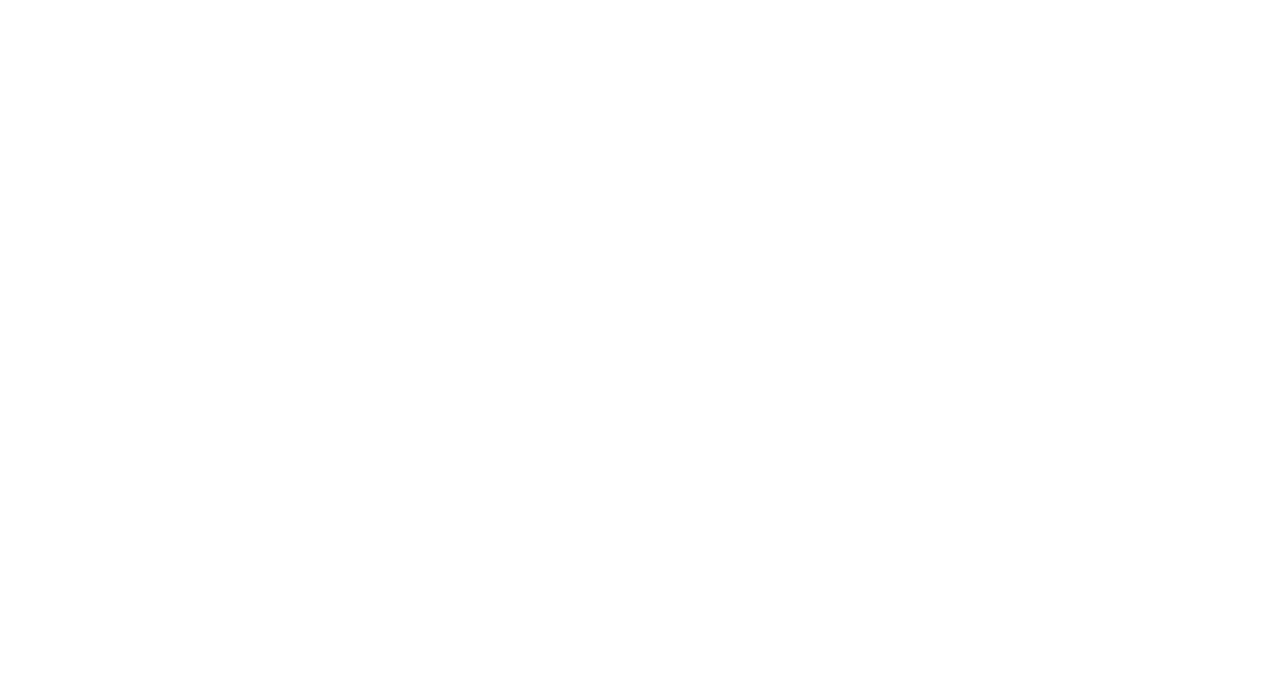
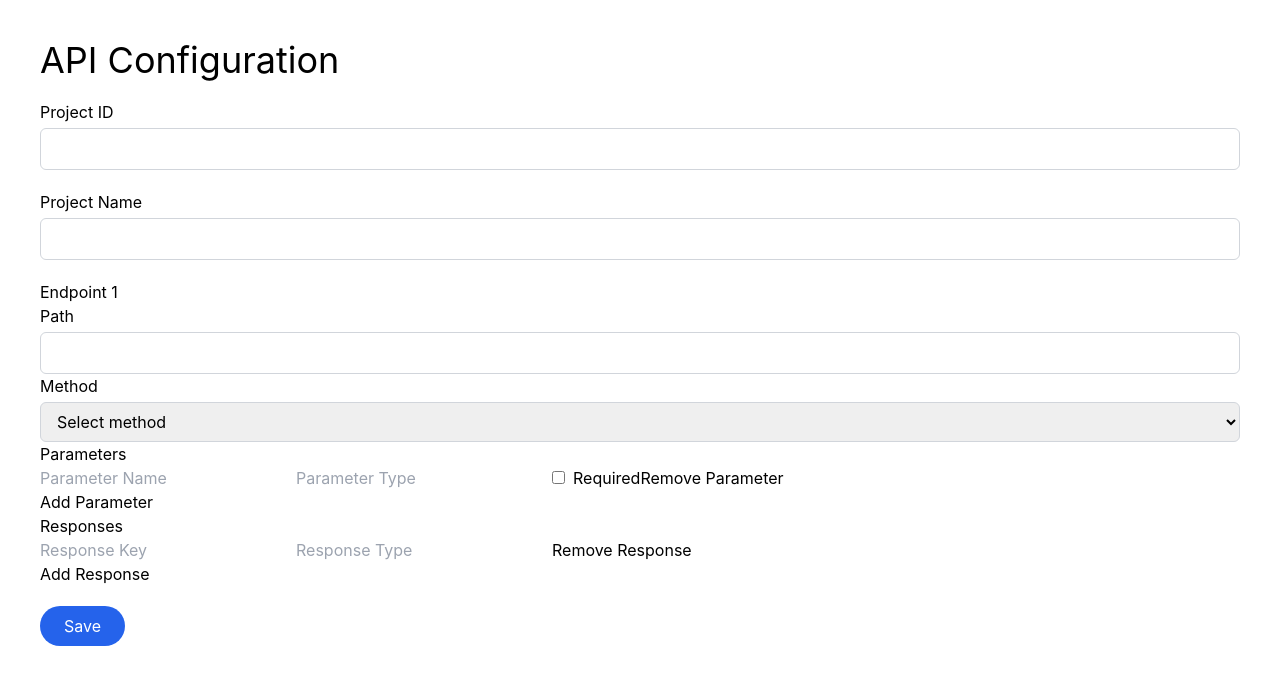
Before and after one commit to aradhyas8/API-Generator, a React (Create React App) app in the folder frontend/ai_api/: page /apiPage in a window 1280 px wide. Shown: the top 684 px of the page. Built offline with nearby package versions, Linux system fonts and the light colour scheme.

Commit message:
Fixing Project ID

```diff
--- a/frontend/ai_api/src/components/APIPage.js
+++ b/frontend/ai_api/src/components/APIPage.js
@@ -1,17 +1,8 @@
 import React, { useState } from 'react';
 import { useMutation, gql } from '@apollo/client';
 
-const CREATE_PROJECT_MUTATION = gql`
-    mutation createProject($name: String!, $description: String!) {
-        createProject(name: $name, description: $description) {
-            id
-            name
-        }
-    }
-`;
-
-const CREATE_API_CONFIG_MUTATION = gql`
-    mutation createApiConfig($projectId: ID!, $input: ApiConfigInput!) {
+const CREATE_API_CONFIG = gql`
+  mutation CreateApiConfig($projectId: ID!, $input: ApiConfigInput!) {
     createApiConfig(projectId: $projectId, input: $input) {
       id
       endpoints {
@@ -22,82 +13,248 @@
 `;
 
 function APIPage() {
-    const [createProject, { data }] = useMutation(CREATE_PROJECT_MUTATION);
-    const [createApiConfig] = useMutation(CREATE_API_CONFIG_MUTATION);
-    const [project, setProject] = useState({ name: '', description: '' });
   const [apiConfig, setApiConfig] = useState({
-        endpoints: [{
+    projectId: '',
+    projectName: '',
+    endpoints: [
+      {
         path: '',
         method: '',
-            response: [{
-                key: '',
-                type: '',
-                properties: [{
-                    key: '',
-                    type: ''
-                }]
-            }]
-        }]
+        parameters: [{ name: '', type: '', required: false }],
+        response: [{ key: '', type: '' }]
+      }
+    ]
   });
 
-    const handleProjectChange = (event) => {
-        setProject({
-            ...project,
-            [event.target.name]: event.target.value
+  const [createApiConfig] = useMutation(CREATE_API_CONFIG);
+
+  const handleInputChange = (event, index, field, subIndex) => {
+    const { name, value } = event.target;
+
+    setApiConfig((prevState) => {
+      const updatedConfig = { ...prevState };
+
+      if (subIndex !== undefined) {
+        updatedConfig.endpoints[index][field][subIndex][name] = value;
+      } else if (field) {
+        updatedConfig.endpoints[index][name] = value;
+      } else {
+        updatedConfig[name] = value;
+      }
+
+      return updatedConfig;
     });
   };
 
-    const handleApiConfigChange = (event, endpointIndex, responseIndex, propertyIndex) => {
-        const updatedApiConfig = { ...apiConfig };
-        if (propertyIndex !== undefined) {
-            updatedApiConfig.endpoints[endpointIndex].response[responseIndex].properties[propertyIndex][event.target.name] = event.target.value;
-        } else if (responseIndex !== undefined) {
-            updatedApiConfig.endpoints[endpointIndex].response[responseIndex][event.target.name] = event.target.value;
-        } else {
-            updatedApiConfig.endpoints[endpointIndex][event.target.name] = event.target.value;
-        }
-        setApiConfig(updatedApiConfig);
+  const addField = (index, field) => {
+    setApiConfig((prevState) => {
+      const updatedConfig = { ...prevState };
+      updatedConfig.endpoints[index][field].push({});
+
+      return updatedConfig;
+    });
   };
 
-    const handleProjectSubmit = (event) => {
-        event.preventDefault();
-        createProject({ variables: project });
+  const removeField = (index, field, subField) => {
+    setApiConfig((prevState) => {
+      const updatedConfig = { ...prevState };
+
+      if (subField) {
+        updatedConfig.endpoints[index][field].splice(subField, 1);
+      } else {
+        updatedConfig.endpoints.splice(index, 1);
+      }
+
+      return updatedConfig;
+    });
   };
 
-    const handleApiConfigSubmit = (event) => {
+  const handleSubmit = async (event) => {
     event.preventDefault();
-        createApiConfig({ variables: { projectId: data?.createProject?.id, input: apiConfig } });
+
+    try {
+      const response = await createApiConfig({
+        variables: {
+          projectId: apiConfig.projectId,
+          input: {
+            projectName: apiConfig.projectName,
+            endpoints: apiConfig.endpoints
+          }
+        }
+      });
+
+      console.log(response.data); // Handle the response as needed
+    } catch (error) {
+      console.error('Error:', error);
+      // Handle the error as needed
+    }
   };
 
   return (
     <div className="p-10">
-            {/* ... existing project creation form ... */}
-
-            {data?.createProject && (
-                <>
-                    <h1 className="text-4xl mb-5">API Configuration for {data.createProject.name}</h1>
-                    <form className="space-y-5" onSubmit={handleApiConfigSubmit}>
-                        {apiConfig.endpoints.map((endpoint, endpointIndex) => (
-                            <div key={endpointIndex}>
-                                {/* ... existing endpoint form fields ... */}
+      <h1 className="text-4xl mb-5">API Configuration</h1>
+      <form className="space-y-5" onSubmit={handleSubmit}>
+      <div>
+        <label htmlFor="projectId" className="block mb-1">
+          Project ID
+        </label>
+        <input
+          type="text"
+          id="projectId"
+          name="projectId"
+          value={apiConfig.projectId}
+          onChange={handleInputChange}
+          className="w-full px-3 py-2 border border-gray-300 rounded-md"
+          required
+        />
+      </div>
+      <div>
+        <label htmlFor="projectName" className="block mb-1">
+          Project Name
+        </label>
+        <input
+          type="text"
+          id="projectName"
+          name="projectName"
+          value={apiConfig.projectName}
+          onChange={handleInputChange}
+          className="w-full px-3 py-2 border border-gray-300 rounded-md"
+          required
+        />
+      </div>
+        {apiConfig.endpoints.map((endpoint, index) => (
+          <div key={index}>
+            <h3>Endpoint {index + 1}</h3>
+            <div>
+              <label htmlFor={`path-${index}`} className="block mb-1">
+                Path
+              </label>
+              <input
+                type="text"
+                id={`path-${index}`}
+                name={`path-${index}`}
+                value={endpoint.path}
+                onChange={(e) => handleInputChange(e, index, 'endpoints', 'path')}
+                className="w-full px-3 py-2 border border-gray-300 rounded-md"
+                required
+              />
+            </div>
+            <div>
+              <label htmlFor={`method-${index}`} className="block mb-1">
+                Method
+              </label>
+              <select
+                id={`method-${index}`}
+                name={`method-${index}`}
+                value={endpoint.method}
+                onChange={(e) => handleInputChange(e, index, 'endpoints', 'method')}
+                className="w-full px-3 py-2 border border-gray-300 rounded-md"
+                required
+              >
+                <option value="">Select method</option>
+                <option value="GET">GET</option>
+                <option value="POST">POST</option>
+                <option value="PUT">PUT</option>
+                <option value="DELETE">DELETE</option>
+              </select>
+            </div>
+            <div>
+              <h4>Parameters</h4>
+              {endpoint.parameters.map((param, paramIndex) => (
+                <div key={paramIndex}>
+                  <input
+                    type="text"
+                    name={`paramName-${index}-${paramIndex}`}
+                    placeholder="Parameter Name"
+                    value={param.name}
+                    onChange={(e) =>
+                      handleInputChange(e, index, 'parameters', paramIndex, 'name')
+                    }
+                    className="mr-2"
+                  />
+                  <input
+                    type="text"
+                    name={`paramType-${index}-${paramIndex}`}
+                    placeholder="Parameter Type"
+                    value={param.type}
+                    onChange={(e) =>
+                      handleInputChange(e, index, 'parameters', paramIndex, 'type')
+                    }
+                    className="mr-2"
+                  />
+                  <input
+                    type="checkbox"
+                    name={`paramRequired-${index}-${paramIndex}`}
+                    checked={param.required}
+                    onChange={(e) =>
+                      handleInputChange(e, index, 'parameters', paramIndex, 'required')
+                    }
+                    className="mr-2"
+                  />
+                  <label htmlFor={`paramRequired-${index}-${paramIndex}`}>Required</label>
+                  <button
+                    type="button"
+                    onClick={() => removeField(index, 'parameters', paramIndex)}
+                  >
+                    Remove Parameter
+                  </button>
+                </div>
+              ))}
+              <button
+                type="button"
+                onClick={() => addField(index, 'parameters')}
+              >
+                Add Parameter
+              </button>
+            </div>
+            <div>
+              <h4>Responses</h4>
               {endpoint.response.map((response, responseIndex) => (
                 <div key={responseIndex}>
-                                        {/* ... existing response form fields ... */}
-                                        {response.properties.map((property, propertyIndex) => (
-                                            <div key={propertyIndex}>
-                                                {/* Form fields for property key and type */}
-                                                <input type="text" name="key" value={property.key} onChange={e => handleApiConfigChange(e, endpointIndex, responseIndex, propertyIndex)} />
-                                                <input type="text" name="type" value={property.type} onChange={e => handleApiConfigChange(e, endpointIndex, responseIndex, propertyIndex)} />
+                  <input
+                    type="text"
+                    name={`responseKey-${index}-${responseIndex}`}
+                    placeholder="Response Key"
+                    value={response.key}
+                    onChange={(e) =>
+                      handleInputChange(e, index, 'response', responseIndex, 'key')
+                    }
+                    className="mr-2"
+                  />
+                  <input
+                    type="text"
+                    name={`responseType-${index}-${responseIndex}`}
+                    placeholder="Response Type"
+                    value={response.type}
+                    onChange={(e) =>
+                      handleInputChange(e, index, 'response', responseIndex, 'type')
+                    }
+                    className="mr-2"
+                  />
+                  <button
+                    type="button"
+                    onClick={() => removeField(index, 'response', responseIndex)}
+                  >
+                    Remove Response
+                  </button>
                 </div>
               ))}
+              <button
+                type="button"
+                onClick={() => addField(index, 'response')}
+              >
+                Add Response
+              </button>
+            </div>
           </div>
         ))}
-                            </div>
-                        ))}
-                        <button type="submit" className="px-6 py-2 text-white bg-blue-600 rounded-full hover:bg-blue-500">Create API Configuration</button>
+        <button
+          type="submit"
+          className="px-6 py-2 text-white bg-blue-600 rounded-full hover:bg-blue-500"
+        >
+          Save
+        </button>
       </form>
-                </>
-            )}
     </div>
   );
 }
--- a/frontend/ai_api/src/components/ProjectCreation.js
+++ b/frontend/ai_api/src/components/ProjectCreation.js
@@ -1,5 +1,6 @@
 import React, { useState } from 'react';
 import { useMutation, gql } from '@apollo/client';
+import { Link } from 'react-router-dom';
 
 const CREATE_PROJECT = gql`
   mutation createProject($name: String!, $description: String) {
@@ -15,6 +16,7 @@
   const [description, setDescription] = useState('');
   const [loading, setLoading] = useState(false);
   const [error, setError] = useState(null);
+  const [projectCreated, setProjectCreated] = useState(false);
   const token = localStorage.getItem('token'); // Retrieve the token from localStorage
   const [createProject] = useMutation(CREATE_PROJECT, {
     context: {
@@ -23,6 +25,8 @@
       },
     },
   });
+
+  const [projectId, setProjectId] = useState(null);
 
   const handleSubmit = async (event) => {
     event.preventDefault();
@@ -38,6 +42,8 @@
         const { id, name } = response.data.createProject;
         console.log(`Project created with ID: ${id} and Name: ${name}`);
         // Do something with the created project, such as updating the UI or navigating to a different page
+        setProjectId(id);
+        setProjectCreated(true);
       }
     } catch (error) {
       console.error('Error:', error);
@@ -76,6 +82,7 @@
 
         {error && <p>Error: {error}</p>}
 
+        {!projectCreated ? (
           <button
             type="submit"
             className="mt-4 px-4 py-2 bg-blue-500 text-white"
@@ -83,6 +90,16 @@
           >
             {loading ? 'Loading...' : 'Create Project'}
           </button>
+        ) : (
+          <>
+            <p>Project Created</p>
+            <div className="flex">
+              <Link to={{pathname:"/apiPage", state:{projectId},}}className="mt-4 px-4 py-2 bg-blue-500 text-white">
+                Head to API Page
+              </Link>
+            </div>
+          </>
+        )}
       </form>
     </div>
   );
```
Lines whose indentation alone changed are shown as unchanged.
